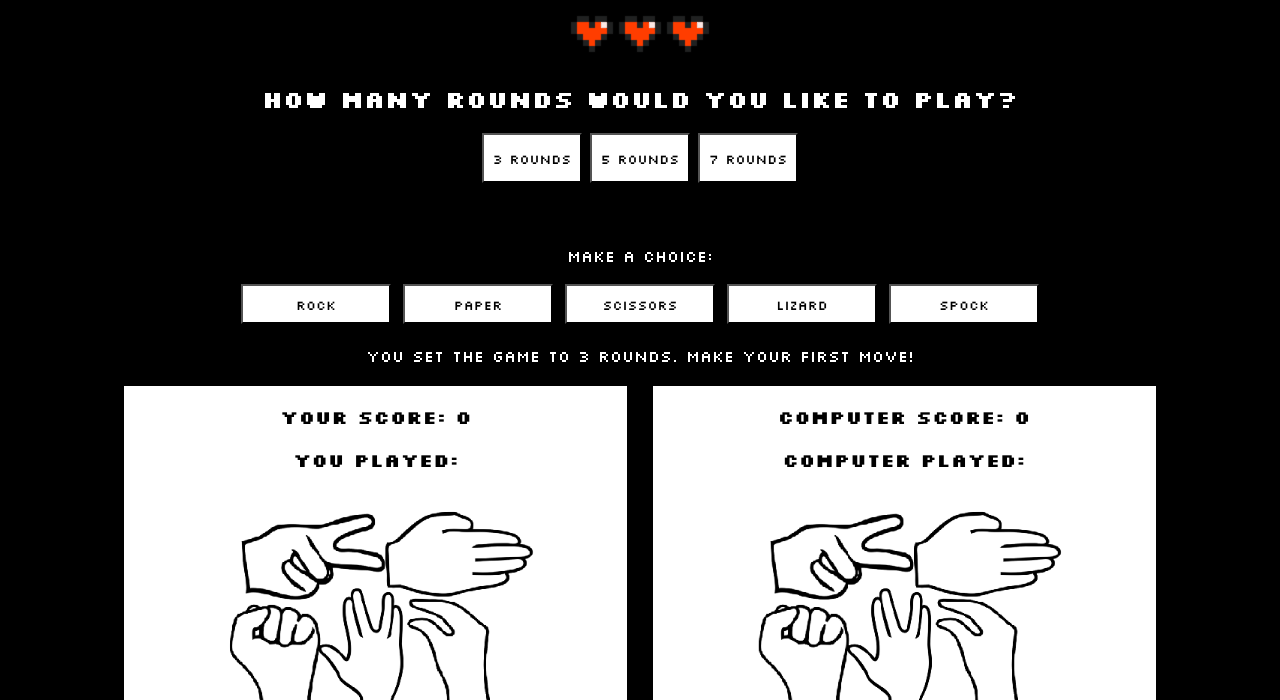
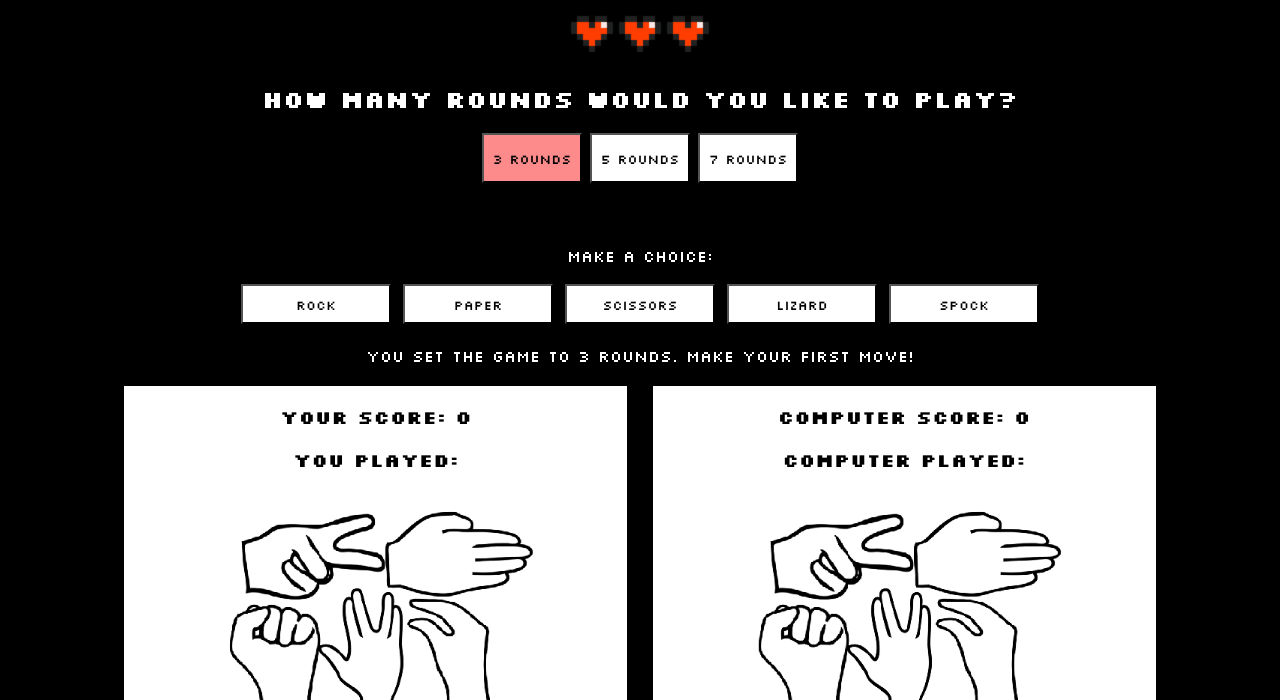
Before and after one commit to Keszi94/rock-paper-scissors-lizard-spock, a plain HTML site: page index.html in a window 1280 px wide. Both pictures are taken after a click on the button "3 Rounds". Shown: the part 100-800 px from the top of the page. Drawn offline with Linux system fonts and the light colour scheme.

Commit message:
Make round buttons change color when clicked and change back when an other one is clicked. Update the code in the round eventlistener, add a new class in css. Update the Readme file.

```diff
--- a/assets/css/style.css
+++ b/assets/css/style.css
@@ -83,6 +83,7 @@ body {
     background-color: white;
 }
 
+/* Changing the message text color depending on outcome */
 .greenText {
     color: rgb(31, 235, 31);
 }
@@ -95,6 +96,12 @@ body {
     color: orange
 }
 
+/* Changing the color of the round buttons when clicked - active state */
+.round.active {
+    background-color: rgb(253, 139, 139);
+}
+
+
 /* Media query: tablets and larger (768px and up) */
  @media screen and (min-width: 768px) {
 
--- a/assets/js/script.js
+++ b/assets/js/script.js
@@ -14,6 +14,9 @@ const choices = ["rock", "paper", "scissors", "lizard", "spock"];
 
 let maxRounds = 0;
 let currentRound = 0;
+
+// Tracks the currently active button in the round buttons
+let activeRoundButton = null;
 
 /**
  * Event listeners
@@ -39,6 +42,16 @@ for (let round of rounds) {
 
         // Remove the colored letters classes from this text
         message.classList.remove("orangeText", "greenText", "redText");
+
+        // Removes the active class from the previously active button
+        if (activeRoundButton) {
+            activeRoundButton.classList.remove("active");
+        }
+        // Adds the 'active' state to the newly pressed button
+        this.classList.add("active");
+        // Updates the button thats been just clicked
+        activeRoundButton = this;
+
     });
 }
 
@@ -65,11 +78,11 @@ function runGame(playerChoice) {
 
     updateScores(matchResult);
 
-     // Declares the winner of the game after a certain amount of rounds have been played
-     currentRound++;
-     if (currentRound >= maxRounds) {
-         declareWinner();
-     }
+    // Declares the winner of the game after a certain amount of rounds have been played
+    currentRound++;
+    if (currentRound >= maxRounds) {
+        declareWinner();
+    }
 
 }
 
```
Also changed, not shown: assets/images/readme-images/round-buttons-clicked.png (added), 1 other file.
